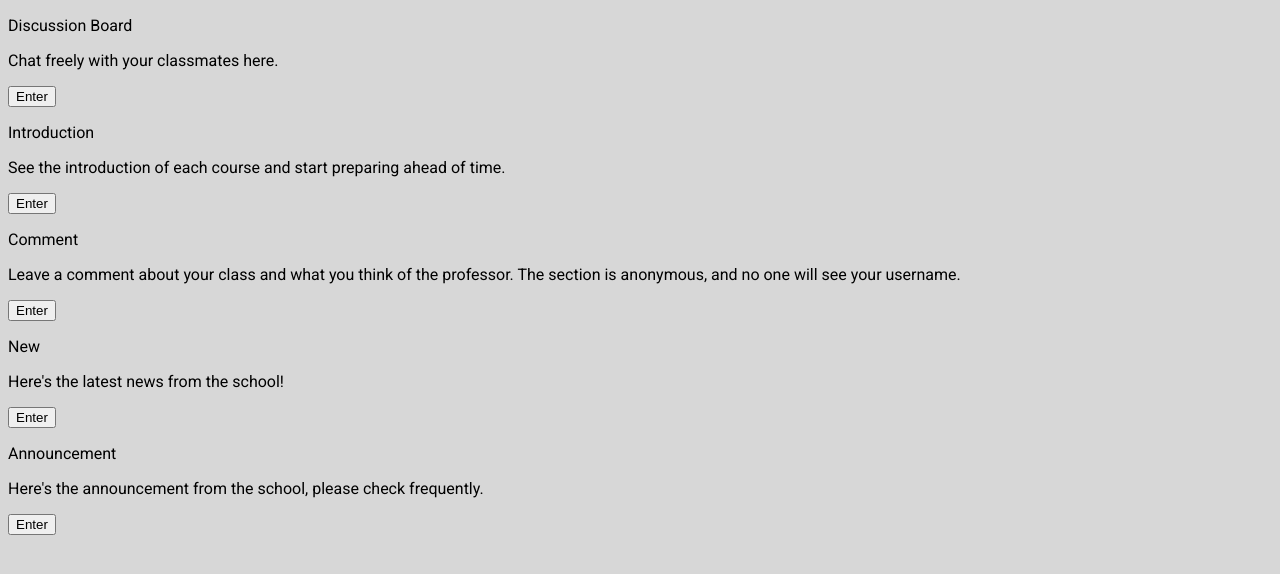
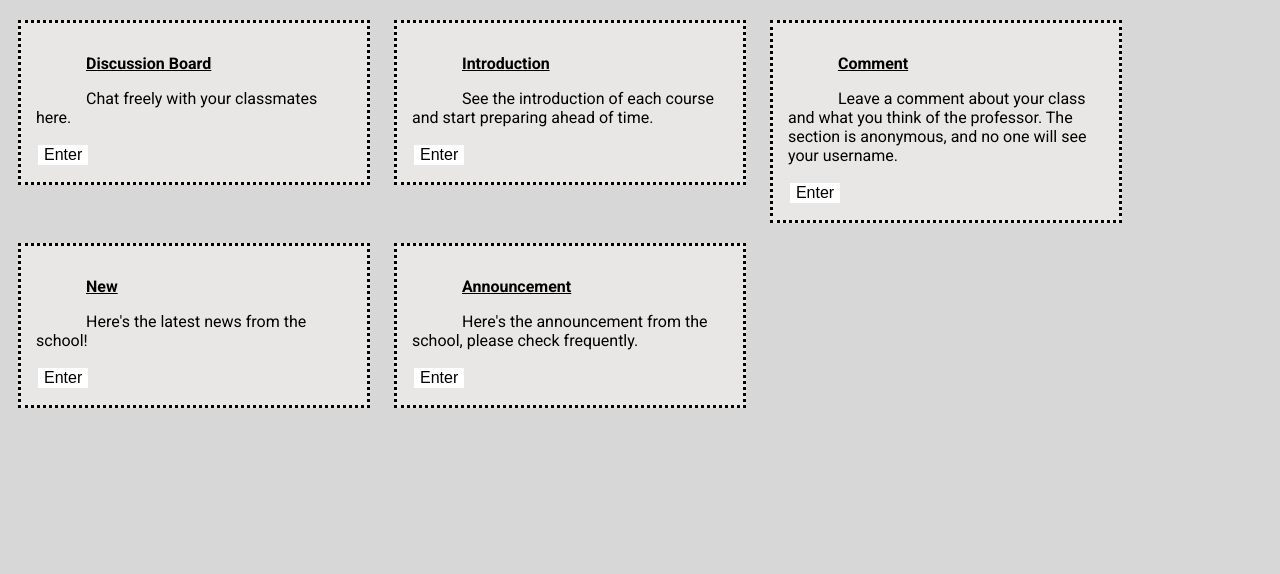
Before and after one commit to colburnh/cs361, a Django app: page / in a window 1280 px wide. Shown: the part 184-758 px from the top of the page. Run offline with Django 3.2, Linux system fonts and the light colour scheme; some libraries are stand-ins or nearby versions.

Commit message:
Update index.css

```diff
--- a/HogwartsWebApp/hogwartsweb/static/index.css
+++ b/HogwartsWebApp/hogwartsweb/static/index.css
@@ -65,3 +65,53 @@ a:hover{
 .button:hover {
     background-color: #e7e7e7;
 }
+
+.block-container{
+    background-color: rgb(215, 215, 215);
+    margin: 0;
+    border: 0;
+    padding: 140px;
+    padding-top: 35px;
+    padding-bottom: 0px;
+    display: inline-flex;
+    flex-wrap: wrap;
+    min-width: 75%;
+}
+
+.block{
+    border-radius: 0%;
+    flex-grow: 0;
+    flex-shrink: 1;
+    flex-basis: 25%;
+    margin: 10px;
+    padding: 15px;
+    min-width: 180px;
+    max-width: 25%;
+    display: inline-flex;
+    background-color: rgb(233, 230, 230);
+    border-style:dotted;
+    border-color: rgb(0, 0, 0);
+}
+
+
+.block-title{
+    text-indent: 50px;
+    text-decoration: underline;
+    font-weight: bold;
+}
+
+.block-content{
+    text-indent: 50px;
+}
+
+.fake{
+    font-size: 16px;
+    position:bottom;
+    background-color: white;
+    color: black;
+    border: 2px solid #e7e7e7;
+}
+
+.fake:hover {
+    background-color: #e7e7e7;
+}
```
